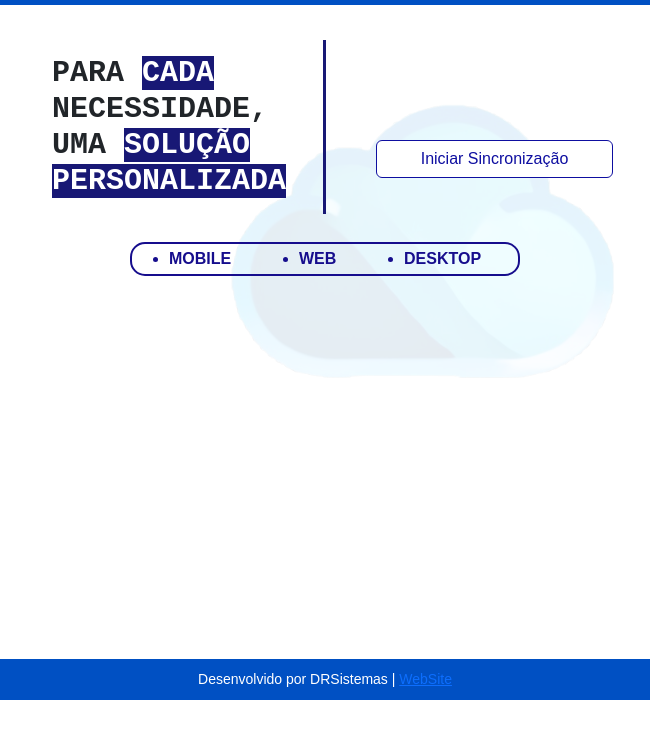
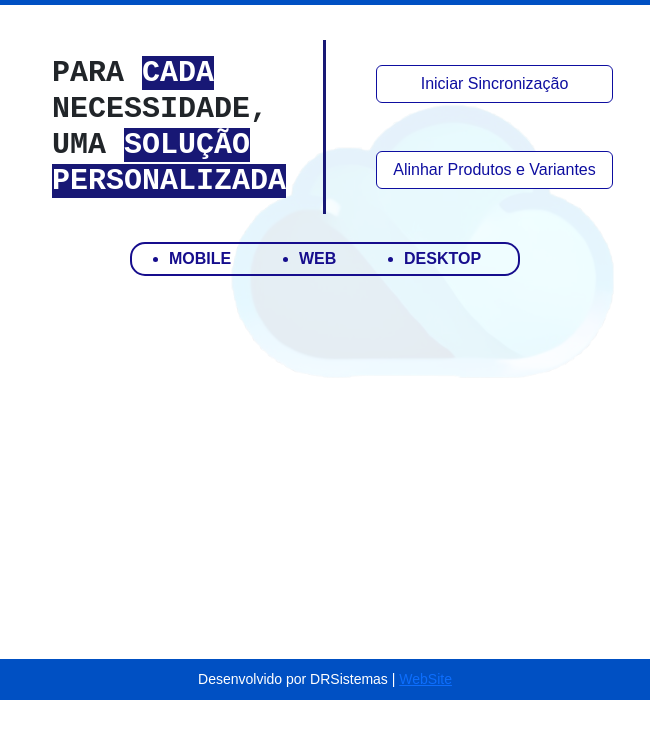
Before and after one commit to rodrigoDearo/HostSync-NuvemShop, an Electron app: page src/renderer/index.html in a window 650 px wide. Shown: the part 61-800 px from the top of the page. Drawn offline with nearby package versions, Linux system fonts and the light colour scheme.

Commit message:
add buton to adjust base of products

```diff
--- a/src/renderer/index.html
+++ b/src/renderer/index.html
@@ -52,6 +52,7 @@
 
         <form class="container col-5" id="formularioFull">
             <button type="button" id="botaoStart" onclick="startSync()" class="btn btn-primary sync container botao-save mb-2">Iniciar Sincronização</button>
+            <button type="button" id="botaoSinc" onclick="startSync()" class="btn btn-primary sync container botao-save mb-2">Alinhar Produtos e Variantes</button>
         </form>
     </div>
 
--- a/src/renderer/styles/style.css
+++ b/src/renderer/styles/style.css
@@ -40,10 +40,6 @@ body{
 }
 
 /* STYLE PARA TODOS FORMS */
-
-#formularioFull{
-  margin-top: 8vh;
-}
 
 
 .input-text{
@@ -238,6 +234,13 @@ footer p {
   border: 1px solid rgb(14, 14, 160);
 }
 
+#botaoSinc{
+  color: rgb(14, 14, 160);
+  background-color: white;
+  border: 1px solid rgb(14, 14, 160);
+  margin-top: 5vh;
+}
+
 #botaoStart:hover{
   color: white;
   background-color: rgb(14, 14, 160);
@@ -306,3 +309,7 @@ footer p {
     opacity: 1;
   }
 }
+
+#botaoAlignBase{
+  margin-top: 5px;
+}
```
